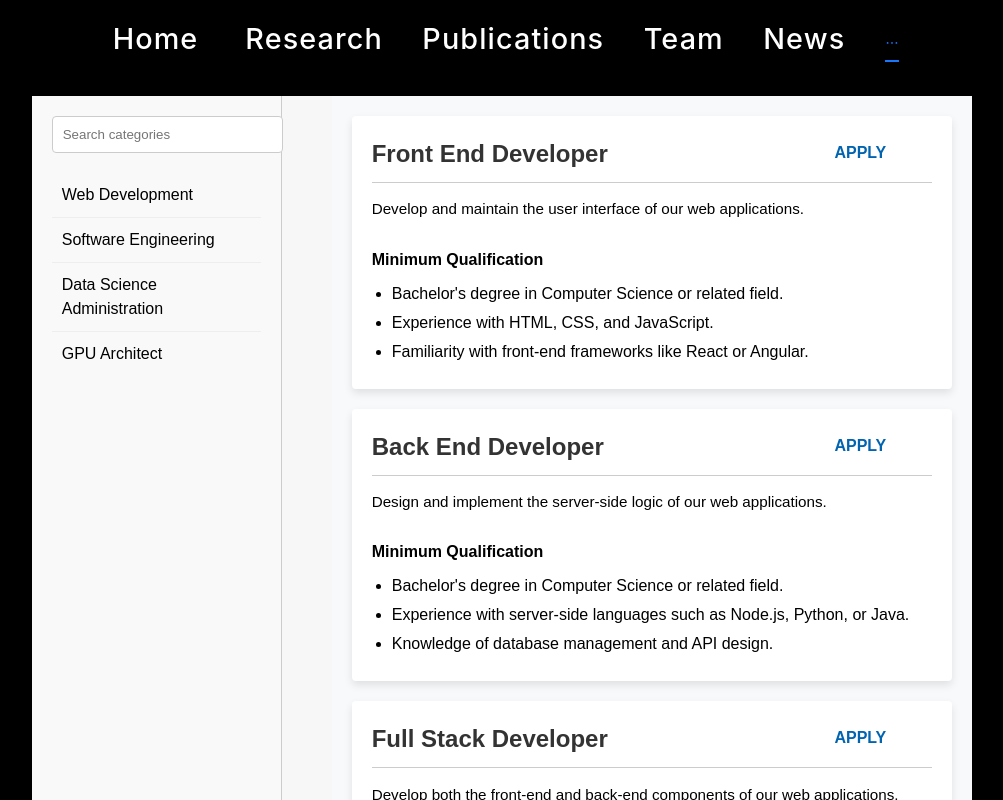
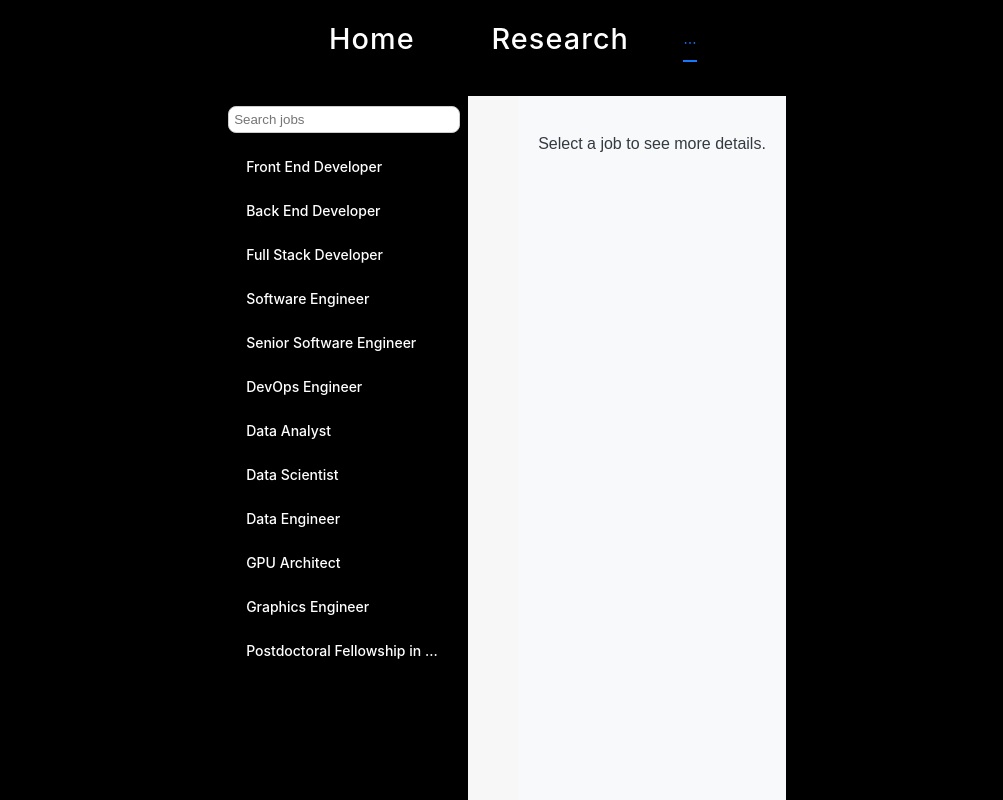
Before and after one commit to jaiprakash1824/luberlab.github.io, a React (Vite) app: page /contact in a window 1280 px wide. Shown: the top 800 px of the page, without its empty margins (138-1141 px from the left). Built offline with nearby package versions, Linux system fonts and the light colour scheme.

Commit message:
joinUs responisveness

```diff
--- /dev/null
+++ b/public/assets/data/jobs2.json
@@ -0,0 +1,124 @@
+{
+    "jobs": [
+      {
+        "id": 1,
+        "title": "Front End Developer",
+        "description": "Develop and maintain the user interface of our web applications.",
+        "minimumQualification": [
+          "Bachelor's degree in Computer Science or related field.",
+          "Experience with HTML, CSS, and JavaScript.",
+          "Familiarity with front-end frameworks like React or Angular."
+        ]
+      },
+      {
+        "id": 2,
+        "title": "Back End Developer",
+        "description": "Design and implement the server-side logic of our web applications.",
+        "minimumQualification": [
+          "Bachelor's degree in Computer Science or related field.",
+          "Experience with server-side languages such as Node.js, Python, or Java.",
+          "Knowledge of database management and API design."
+        ]
+      },
+      {
+        "id": 3,
+        "title": "Full Stack Developer",
+        "description": "Develop both the front-end and back-end components of our web applications.",
+        "minimumQualification": [
+          "Bachelor's degree in Computer Science or related field.",
+          "Experience with both front-end and back-end technologies.",
+          "Strong problem-solving skills and ability to work across the stack."
+        ]
+      },
+      {
+        "id": 4,
+        "title": "Software Engineer",
+        "description": "Design, develop, and maintain complex software systems.",
+        "minimumQualification": [
+          "Bachelor's degree in Computer Science or related field.",
+          "Experience with software development methodologies.",
+          "Proficiency in programming languages such as Java, C++, or Python."
+        ]
+      },
+      {
+        "id": 5,
+        "title": "Senior Software Engineer",
+        "description": "Lead the development of critical software components and mentor junior engineers.",
+        "minimumQualification": [
+          "Bachelor's degree in Computer Science or related field.",
+          "Extensive experience in software development and team leadership.",
+          "Strong understanding of software architecture and design patterns."
+        ]
+      },
+      {
+        "id": 6,
+        "title": "DevOps Engineer",
+        "description": "Automate and streamline the software delivery process.",
+        "minimumQualification": [
+          "Bachelor's degree in Computer Science or related field.",
+          "Experience with DevOps tools and practices.",
+          "Knowledge of cloud services and automation tools."
+        ]
+      },
+      {
+        "id": 7,
+        "title": "Data Analyst",
+        "description": "Collect, analyze, and interpret data to support business decisions.",
+        "minimumQualification": [
+          "Bachelor's degree in Data Science, Statistics, or related field.",
+          "Experience with data analysis tools and techniques.",
+          "Strong analytical and problem-solving skills."
+        ]
+      },
+      {
+        "id": 8,
+        "title": "Data Scientist",
+        "description": "Apply machine learning and statistical methods to extract insights from data.",
+        "minimumQualification": [
+          "Master's degree in Data Science, Machine Learning, or related field.",
+          "Experience with machine learning algorithms and frameworks.",
+          "Strong programming skills in Python or R."
+        ]
+      },
+      {
+        "id": 9,
+        "title": "Data Engineer",
+        "description": "Design and build data pipelines to enable seamless data processing and storage.",
+        "minimumQualification": [
+          "Bachelor's degree in Computer Science, Engineering, or related field.",
+          "Experience with data engineering tools and technologies.",
+          "Strong skills in SQL and ETL processes."
+        ]
+      },
+      {
+        "id": 10,
+        "title": "GPU Architect",
+        "description": "Design and optimize the graphics processing unit (GPU) architecture.",
+        "minimumQualification": [
+          "Master's degree in Computer Engineering or related field.",
+          "Experience with GPU architecture and design.",
+          "Strong knowledge of computer graphics and parallel computing."
+        ]
+      },
+      {
+        "id": 11,
+        "title": "Graphics Engineer",
+        "description": "Develop high-performance graphics and visualization software.",
+        "minimumQualification": [
+          "Bachelor's degree in Computer Science, Graphics, or related field.",
+          "Experience with graphics programming and rendering techniques.",
+          "Proficiency in graphics APIs such as OpenGL or DirectX."
+        ]
+      },
+      {
+        "id": 12,
+        "title": "Postdoctoral Fellowship in Deep Learning Applied to Cancer (dry lab)",
+        "description": "The overarching focus of Dr. Jacob Luber’s lab is building computational tools and frameworks that at massive scale allow for cancer imaging data to be 1) contextualized in the oncology clinic to improve patient outcomes and 2) leveraged at the bench to augment drug discovery efforts. ",
+        "minimumQualification": [
+          "Applicants should have a doctorate in computer science, biomedical informatics, or a related quantitative field with substantial experience in either PyTorch, Keras, and/or Tensorflow.",
+          "Experience with computer vision algorithms and libraries.",
+          "Strong programming skills in Python or C++."
+        ]
+      }
+    ]
+  }
--- a/src/Pages/JoinUs/JobListings.css
+++ b/src/Pages/JoinUs/JobListings.css
@@ -1,16 +1,17 @@
 .job-listings {
   flex-grow: 1;
-  margin-left: 50px;
-  overflow-y: auto;
+  overflow-x: hidden;
   padding: 20px;
   box-sizing: border-box;
   background-color: #f8f9fa;
+  margin-left: 50px;
+  transition: margin-left 0.3s ease;
 }
 
 .job-card {
-  position: relative;
   background-color: #ffffff;
-  border-radius: 4px;
+  box-shadow: 0 4px 8px rgba(0,0,0,0.1);
+  border-radius: 8px;
   box-shadow: 0 4px 8px rgba(0,0,0,0.1);
   margin-bottom: 20px;
   padding: 20px;
@@ -18,40 +19,17 @@
   box-sizing: border-box;
 }
 
-.job-card .category {
-  font-size: 0.85rem;
-  font-weight: bold;
-  color: #0064b1;
-  margin-bottom: 15px;
-}
-
 .job-card h2 {
   font-size: 1.50rem;
   color: #333;
-  margin-top: 0;
-  margin-bottom: 5px;
 }
-
-.job-card hr {
-  border: none;
-  height: 1px;
-  background-color: #ccc;
-  margin: 10px 0;
-}
-
-.job-card .description {
-  font-size: 0.95rem;
-  color: black;
-  margin-bottom: 20px;
-}
-
 .job-card .apply-button {
   position: absolute;
-  top: 20px;
+  top: 50px;
   right: 50px;
   font-size: 1rem;
-  background-color: white;
-  color: #0064b1;
+  background-color: #0064b1;
+  color: white;
   border: none;
   padding: 8px 16px;
   cursor: pointer;
@@ -61,25 +39,26 @@
 .job-card .apply-button:hover {
   background-color: rgb(203, 200, 200);
 }
-.job-card .minimum-qualification {
-  margin-top: 20px;
+
+@media (max-width: 768px) {
+  .job-card .apply-button {
+    position: static; /* Make it part of the normal document flow */
+    display: block; /* Full width */
+    width: 100%;
+    margin-top: 20px; /* Add some space at the top */
+  }
+}
+.job-card.description, .job-card.minimum-qualification {
+  font-size: 0.95rem;
+  color: black;
 }
 
-.job-card .minimum-qualification h5 {
-  font-family: "SF Pro Black", sans-serif;
-  font-size: 1rem;
+.job-card.minimum-qualification h5 {
   font-weight: bold;
-  color: black;
   margin-bottom: 10px;
 }
 
-.job-card .minimum-qualification ul {
+.job-card.minimum-qualification ul {
   list-style-type: disc;
-  margin: 0;
   padding-left: 20px;
-  color: black;
 }
-
-.job-card .minimum-qualification ul li {
-  margin-bottom: 5px;
-}
--- a/src/Pages/JoinUs/JobListings.jsx
+++ b/src/Pages/JoinUs/JobListings.jsx
@@ -1,34 +1,29 @@
 import React from 'react';
-import data from '../../../public/assets/data/jobs.json';
 import './JobListings.css';
 
-const JobListings = ({ selectedCategory }) => {
-  const jobs = selectedCategory
-    ? data.categories.find(category => category.name === selectedCategory).jobs
-    : data.categories.flatMap(category => category.jobs);
-
+const JobListings = ({ selectedJob }) => {
   return (
     <div className="job-listings">
-      {jobs.map(job => (
-        <div key={job.id} className="job-card">
+      {selectedJob ? (
+        <div key={selectedJob.id} className="job-card">
           <div className="job-header">
-            <h2>{job.title}</h2>
+            <h2>{selectedJob.title}</h2>
             <button style={{ fontWeight: 'bold' }} className="apply-button">APPLY</button>
           </div>
           <hr />
-          <p className="description">{job.description}</p>
-          {job.minimumQualification && (
+          <p className="description">{selectedJob.description}</p>
           <div className="minimum-qualification">
             <h5>Minimum Qualification</h5>
             <ul>
-                {job.minimumQualification.map((qual, index) => (
+              {selectedJob.minimumQualification.map((qual, index) => (
                 <li key={index}>{qual}</li>
               ))}
             </ul>
           </div>
+        </div>
+      ) : (
+        <p>Select a job to see more details.</p>
       )}
-        </div>
-      ))}
     </div>
   );
 };
--- a/src/Pages/JoinUs/JobSidebar.css
+++ b/src/Pages/JoinUs/JobSidebar.css
@@ -1,44 +1,54 @@
-.sidebar {
+.desktop-sidebar {
   width: 250px;
   height: 100%;
-  background-color: #f9f9f9;
-  border-right: 1px solid #ccc;
-  padding: 20px;
-  box-sizing: border-box;
+  background-color: black;
+  color: white;
+  overflow-y: auto;
+  z-index: 1000;
 }
 
-.sidebar input[type="text"] {
-  width: 100%;
-  padding: 10px;
-  margin-bottom: 20px;
-  border: 1px solid #ccc;
-  border-radius: 4px;
+.menuButton {
+  display: none;
+  position: fixed;
+  top: 90px;
+  left: 20px;
+  z-index: 1001;
+  color: black;
 }
 
-.sidebar .category-list {
-  list-style-type: none;
-  padding: 0;
-  margin: 0;
+.sidebarSearch {
+  width: calc(100% - 30px);
+  padding: 5px;
+  margin: 10px;
+  border: 1px solid #ccc;
+  border-radius: 8px;
 }
 
-.sidebar .category-list li {
-  padding: 10px;
-  cursor: pointer;
-  border-bottom: 1px solid #eee;
-  color: black;
+@media (max-width: 768px) {
+  .menuButton {
+    display: block;
+  }
 
+  .desktop-sidebar {
+    display: none;
+  }
 }
 
-.sidebar .category-list li:last-child {
-  border-bottom: none;
+.ant-drawer-content,
+.desktop-sidebar {
+  background-color: black !important;
+  color: white !important;
 }
 
-.sidebar .category-list li:hover,
-.sidebar .category-list li.active {
-  background-color: #e9e9e9;
+.ant-menu {
+  background-color: transparent !important;
+  color: white !important;
 }
 
-.sidebar .category-list li.active {
-  color: #0064b1;
-  font-weight: bold;
+.ant-menu-item {
+  color: white !important;
 }
+
+.ant-menu-item-selected {
+  background-color: #0064b1 !important;
+}
--- a/src/Pages/JoinUs/JobSidebar.jsx
+++ b/src/Pages/JoinUs/JobSidebar.jsx
@@ -1,45 +1,87 @@
-import React, { useState } from 'react';
+import React, { useState, useEffect } from 'react';
+import { Drawer, Button, Menu } from 'antd';
+import {MenuOutlined, CloseOutlined} from '@ant-design/icons';
 import './JobSidebar.css';
-import data from '../../../public/assets/data/jobs.json';
+import data from '../../../public/assets/data/jobs2.json';
 
-const JobSidebar = ({ setSelectedCategory, selectedCategory }) => {
+const JobSidebar = ({ setSelectedJob, selectedJob }) => {
   const [searchTerm, setSearchTerm] = useState('');
-  const { categories } = data;
+  const [isMobile, setIsMobile] = useState(window.innerWidth <= 768);
+  const [mobileDrawerVisible, setMobileDrawerVisible] = useState(false);
+  const jobs = data.jobs;
 
-  const filteredCategories = searchTerm
-    ? categories.filter(category =>
-        category.name.toLowerCase().includes(searchTerm.toLowerCase())
-      )
-    : categories;
+  useEffect(() => {
+    const handleResize = () => {
+      const newIsMobile = window.innerWidth <= 768;
+      setIsMobile(newIsMobile);
+      if (!newIsMobile) {
+        setMobileDrawerVisible(false);
+      }
+    };
+    window.addEventListener('resize', handleResize);
+    handleResize();
+    return () => window.removeEventListener('resize', handleResize);
+  }, []);
 
-  const handleCategoryClick = category => {
-    if (selectedCategory === category) {
-      setSelectedCategory('');
-    } else {
-      setSelectedCategory(category);
-    }
+  const filteredJobs = searchTerm
+    ? jobs.filter(job => job.title.toLowerCase().includes(searchTerm.toLowerCase()))
+    : jobs;
+
+  const handleJobClick = jobId => {
+    const id = parseInt(jobId, 10);
+    const job = jobs.find(job => job.id === id);
+    setSelectedJob(job);
+    if (isMobile) setMobileDrawerVisible(false);
   };
 
-  return (
-    <div className="sidebar">
+  const SidebarContent = (
+    <>
       <input
         type="text"
-        placeholder="Search categories"
+        placeholder="Search jobs"
         value={searchTerm}
         onChange={(e) => setSearchTerm(e.target.value)}
+        className="sidebarSearch"
       />
-      <ul className="category-list">
-        {filteredCategories.map((category) => (
-          <li
-            key={category.name}
-            onClick={() => handleCategoryClick(category.name)}
-            className={selectedCategory === category.name ? 'active' : ''}
-          >
-            {category.name}
-          </li>
+      <Menu
+        mode="inline"
+        selectedKeys={[selectedJob?.id?.toString()]}
+        onClick={({ key }) => handleJobClick(key)}
+      >
+        {filteredJobs.map(job => (
+          <Menu.Item key={job.id.toString()}>
+            {job.title}
+          </Menu.Item>
         ))}
-      </ul>
-    </div>
+      </Menu>
+    </>
+  );
+
+  return (
+    <>
+      {isMobile && (
+        <Button className="menuButton" type="primary"
+        icon={mobileDrawerVisible ? <CloseOutlined style={{ color: 'white' }} /> : <MenuOutlined style={{ color: 'black' }} />}
+        onClick={() => setMobileDrawerVisible(!mobileDrawerVisible)} />
+      )}
+      {isMobile ? (
+        <Drawer
+          title="Job Listings"
+          placement="left"
+          closable={true}
+          onClose={() => setMobileDrawerVisible(false)}
+          open={mobileDrawerVisible}
+          bodyStyle={{ padding: 0 }}
+          width={250}
+        >
+          {SidebarContent}
+        </Drawer>
+      ) : (
+        <div className="desktop-sidebar">
+          {SidebarContent}
+        </div>
+      )}
+    </>
   );
 };
 
--- a/src/Pages/JoinUs/JoinUs.css
+++ b/src/Pages/JoinUs/JoinUs.css
@@ -4,22 +4,13 @@
   flex-direction: row;
   align-items: stretch;
   height: 100vh;
-    overflow: auto;
+  overflow: hidden;
   background-color: #f7f7f7;
   position: relative;
 }
-  @media (max-width: 480px) {
-    .sidebar {
-        position: static;
-        padding: 10px;
-    }
 
-    .sidebar input[type="text"] {
-        padding: 8px;
-        font-size: 14px;
-    }
-
-    .sidebar .category-list li {
-        padding: 8px 10px;
+@media (max-width: 768px) {
+  .join-us-container {
+    flex-direction: column;
   }
 }
--- a/src/Pages/JoinUs/JoinUs.jsx
+++ b/src/Pages/JoinUs/JoinUs.jsx
@@ -4,12 +4,12 @@ import JobListings from './JobListings';
 import './JoinUs.css';
 
 const JoinUs = () => {
-  const [selectedCategory, setSelectedCategory] = useState('');
+  const [selectedJob, setSelectedJob] = useState(null);
 
   return (
     <div className="join-us-container">
-      <JobSidebar setSelectedCategory={setSelectedCategory} selectedCategory={selectedCategory} />
-      <JobListings selectedCategory={selectedCategory} />
+      <JobSidebar setSelectedJob={setSelectedJob} selectedJob={selectedJob} />
+      <JobListings selectedJob={selectedJob} />
     </div>
   );
 };
```
Also changed, not shown: package.json (+5 -2 lines), 1 other file (tests, documents, lock files or other folders). Lines whose indentation alone changed are shown as unchanged.
